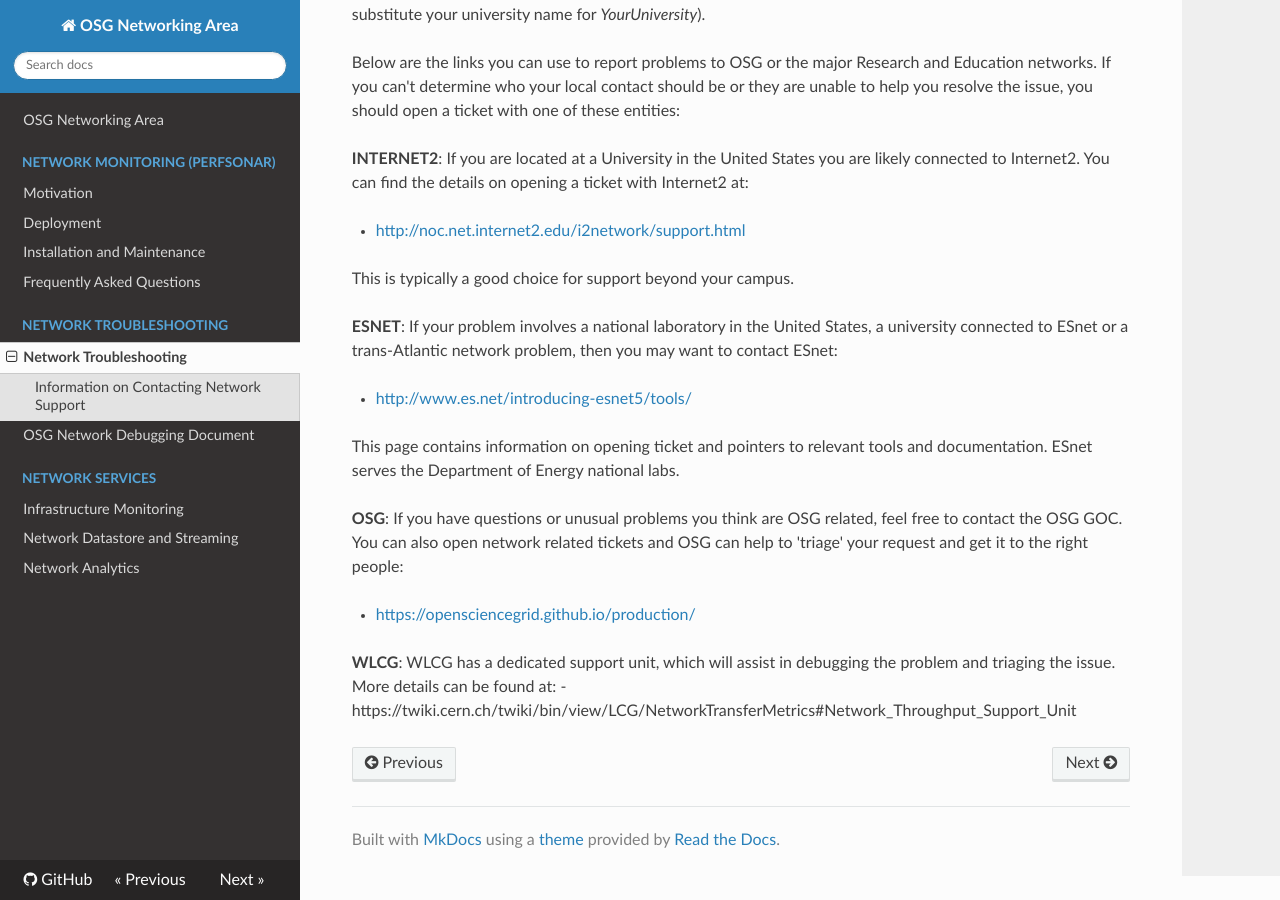
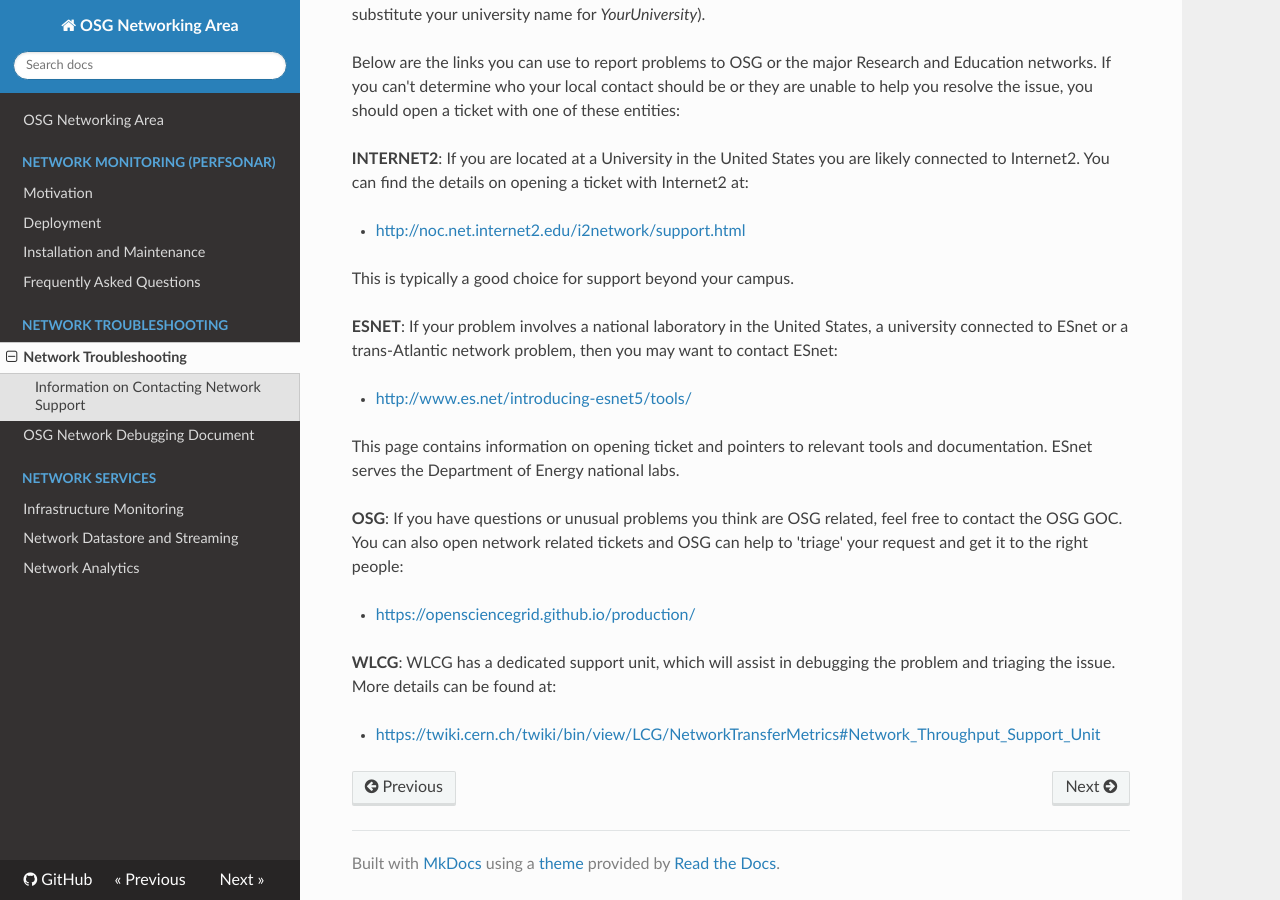
Before and after one commit to osg-htc/networking, an MkDocs documentation site: the page built from docs/network-troubleshooting.md, in a window 1280 px wide and 900 px high, scrolled down 789 px. Built offline with MkDocs 1.6.1, drawn with Linux system fonts in a browser that asks for light colours; nearby versions of some CDN libraries; old or Windows-style settings are respelled for this version of MkDocs.

Commit message:
Update network-troubleshooting.md

```diff
--- a/docs/network-troubleshooting.md
+++ b/docs/network-troubleshooting.md
@@ -41,4 +41,5 @@
 -   <https://opensciencegrid.github.io/production/>
 
 **WLCG**: WLCG has a dedicated support unit, which will assist in debugging the problem and triaging the issue. More details can be found at:
-- https://twiki.cern.ch/twiki/bin/view/LCG/NetworkTransferMetrics#Network_Throughput_Support_Unit
+
+- <https://twiki.cern.ch/twiki/bin/view/LCG/NetworkTransferMetrics#Network_Throughput_Support_Unit>
```
